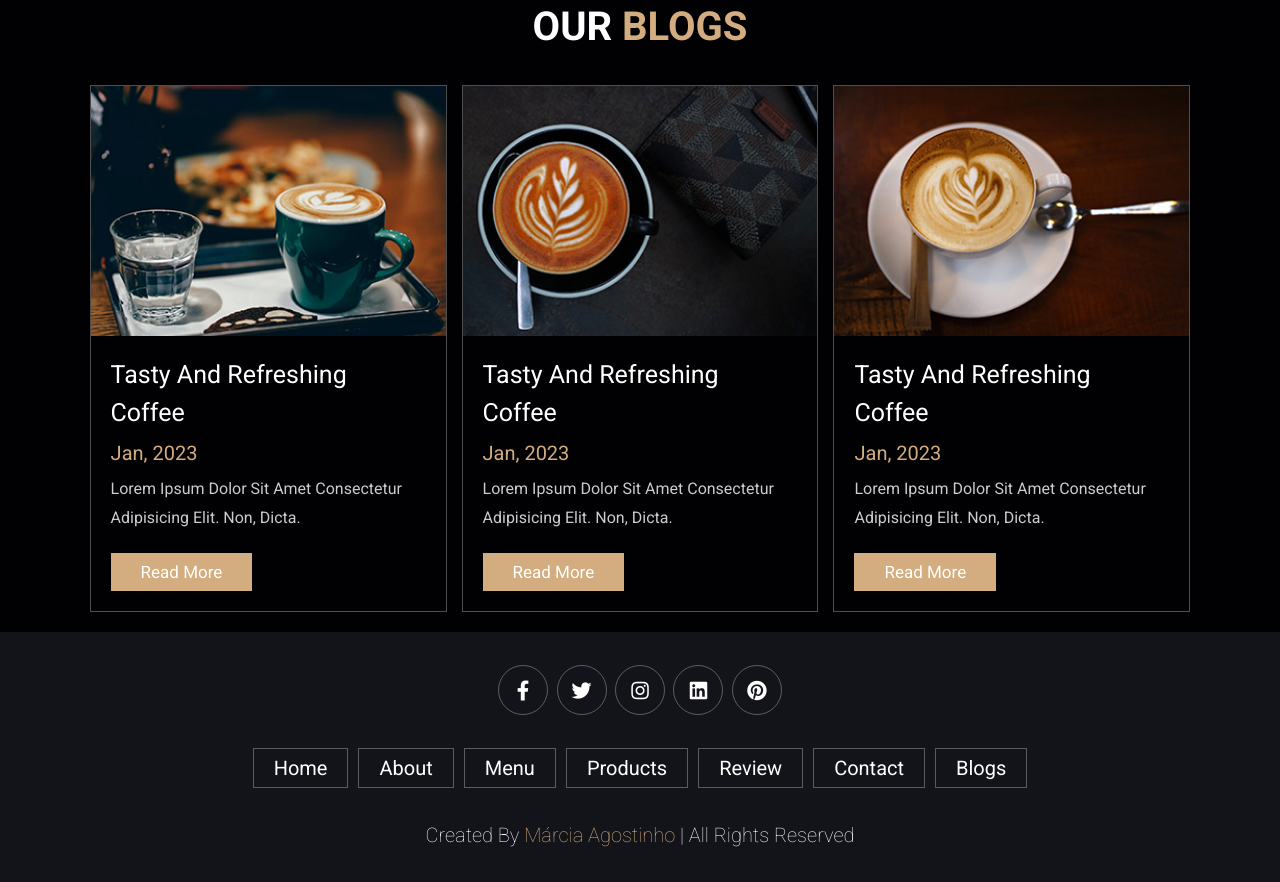
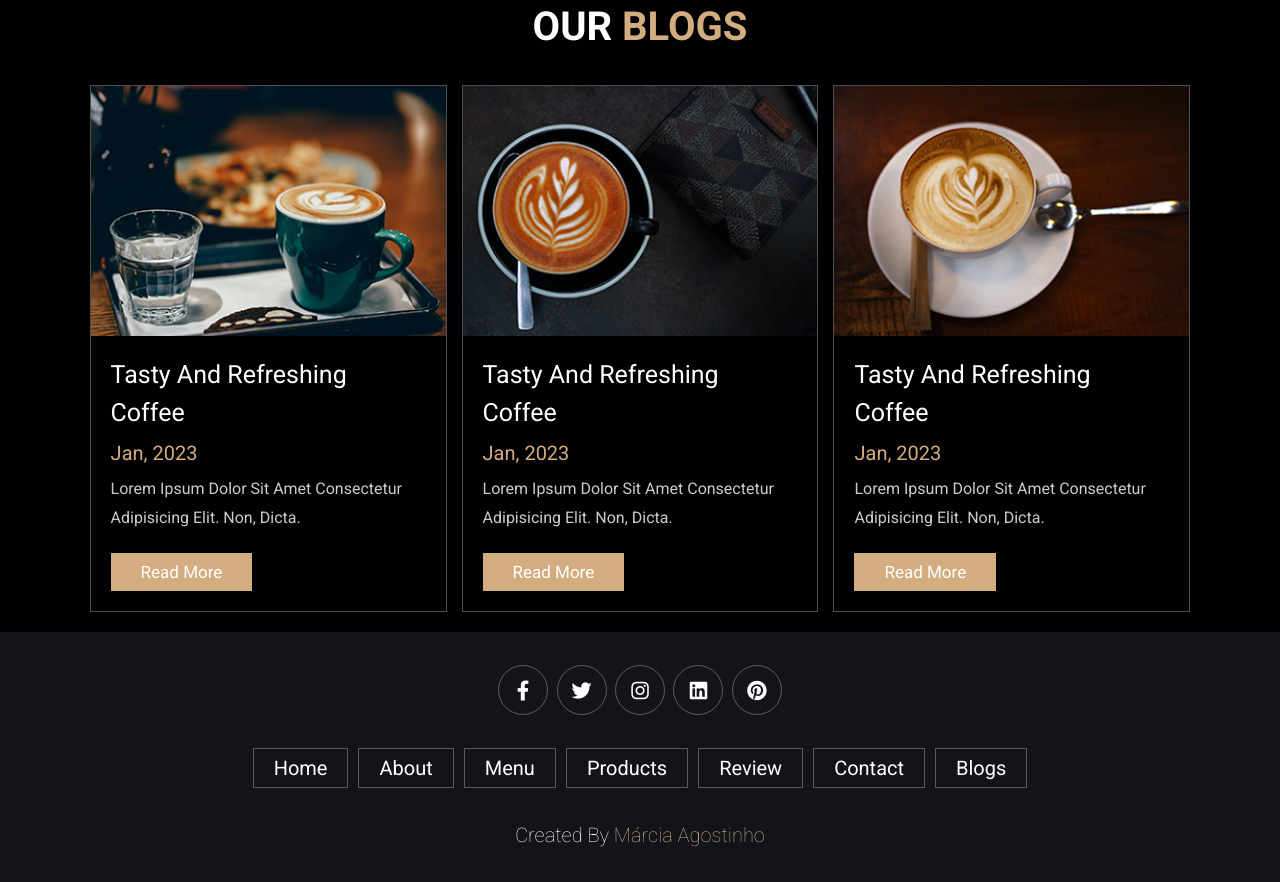
Before and after one commit to agostinhomarcia/coffee-website, a plain HTML site: page index.html in a window 1280 px wide. Shown: the part 3906-4788 px from the top of the page. Drawn offline with Linux system fonts and the light colour scheme; files whose address does not match are found by name.

Commit message:
change footer

```diff
--- a/index.html
+++ b/index.html
@@ -417,7 +417,7 @@
         <a href="#">blogs</a>
     </div>
 
-    <div class="credit">created by <a href="https://www.linkedin.com/in/marcia-agostinho/" target="_blank">  <span>Márcia Agostinho</span> </a>| all rights reserved</div>
+    <div class="credit">created by <a href="https://www.linkedin.com/in/marcia-agostinho/" target="_blank">  <span>Márcia Agostinho</span> </a></div>
 
 </section>
 
```
